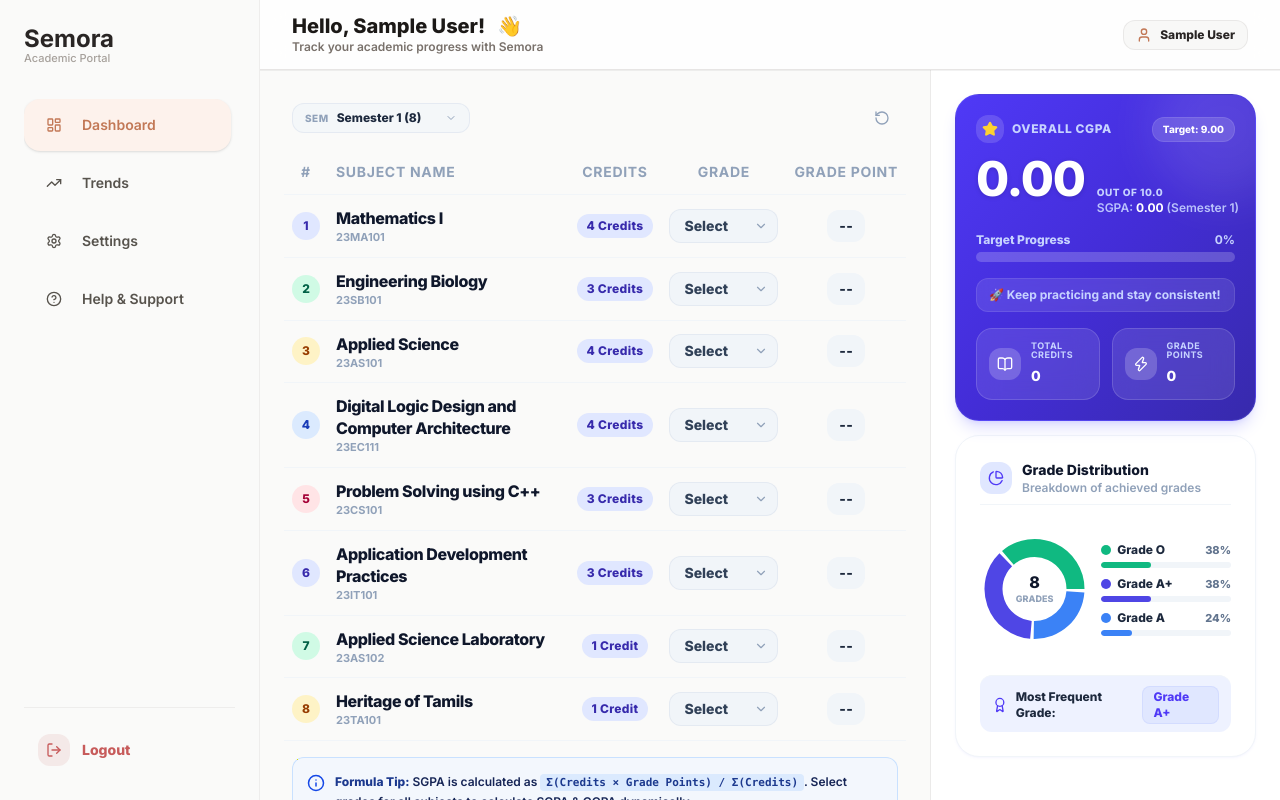
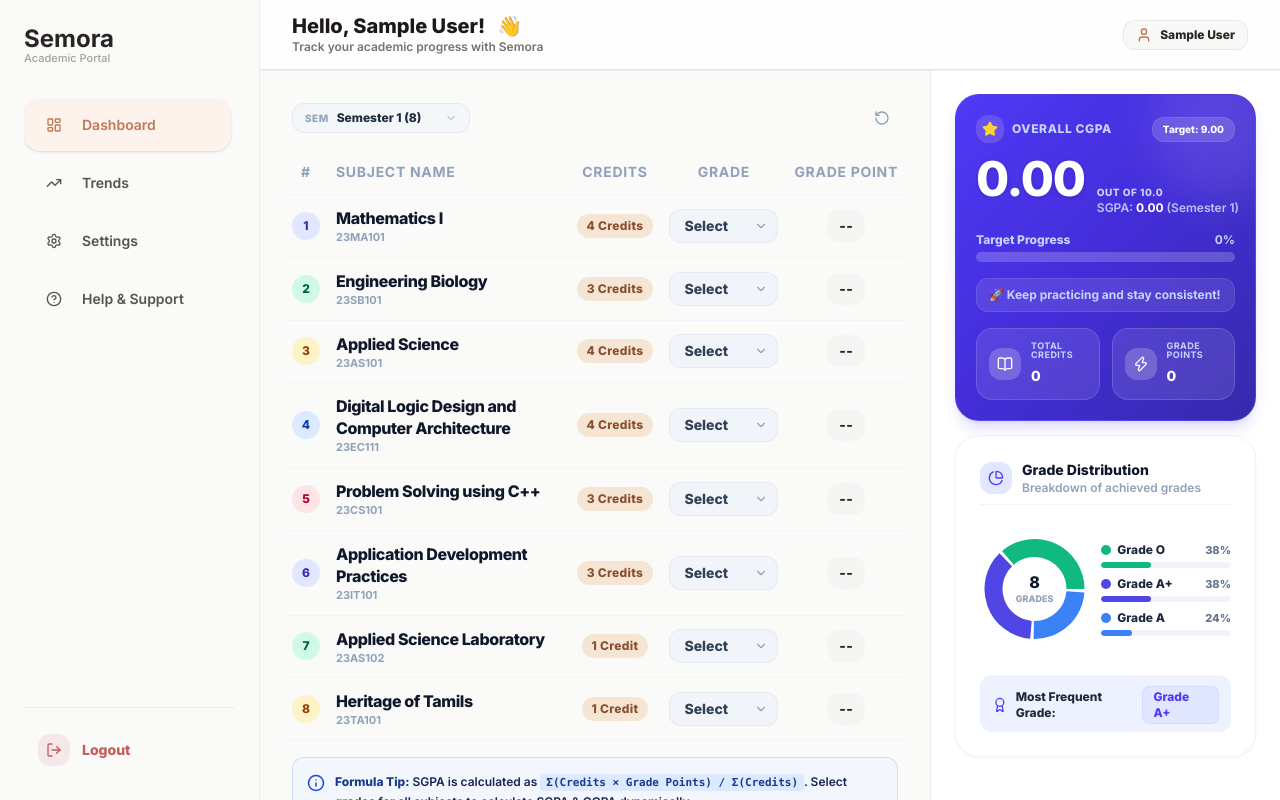
Before and after one commit to prakashseervi61/CGPA-CALC, a React (Vite) app: page /dashboard in a window 1280 px wide. Built offline with nearby package versions, Linux system fonts and the light colour scheme; sample sign-in values are in the browser's storage.

Commit message:
style(badge): replace indigo/emerald/slate variants with earthy palette
- Purple variant: warm tan (terracotta family)
- Green variant: muted green
- Slate variant: stone tones

```diff
--- a/src/components/ui/Badge.jsx
+++ b/src/components/ui/Badge.jsx
@@ -9,10 +9,10 @@ export default function Badge({
   ...props
 }) {
   const variantStyles = {
-    purple: 'bg-indigo-100 text-indigo-800',
-    green: 'bg-emerald-100 text-emerald-800',
+    purple: 'bg-[#F5E6D3] text-[#8B4F32]',
+    green: 'bg-[#D4E8D6] text-[#4A6E4D]',
     red: 'bg-rose-100 text-rose-800',
-    slate: 'bg-slate-100 text-slate-800',
+    slate: 'bg-stone-100 text-stone-800',
   };
 
   const sizeStyles = {
```
